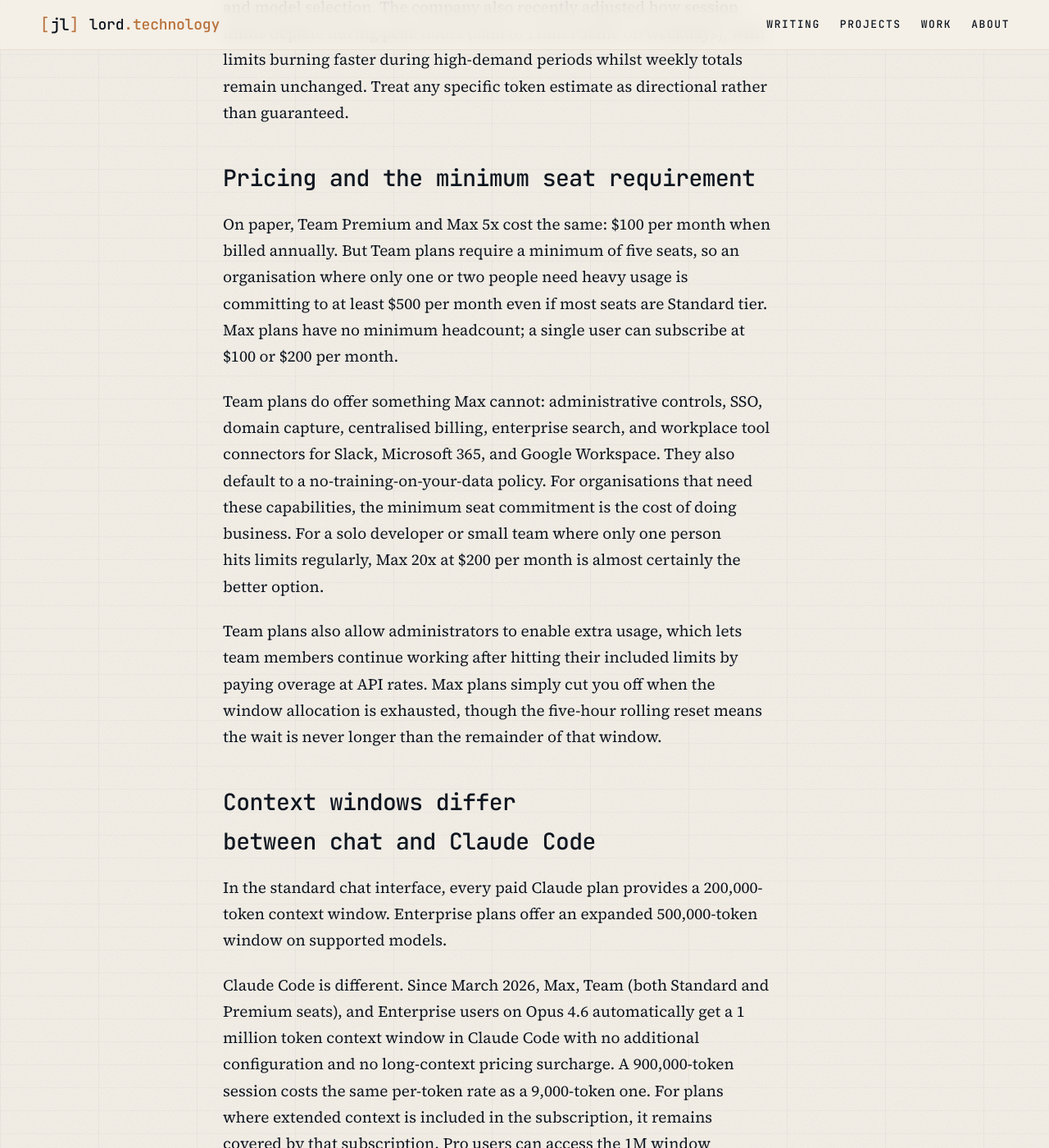
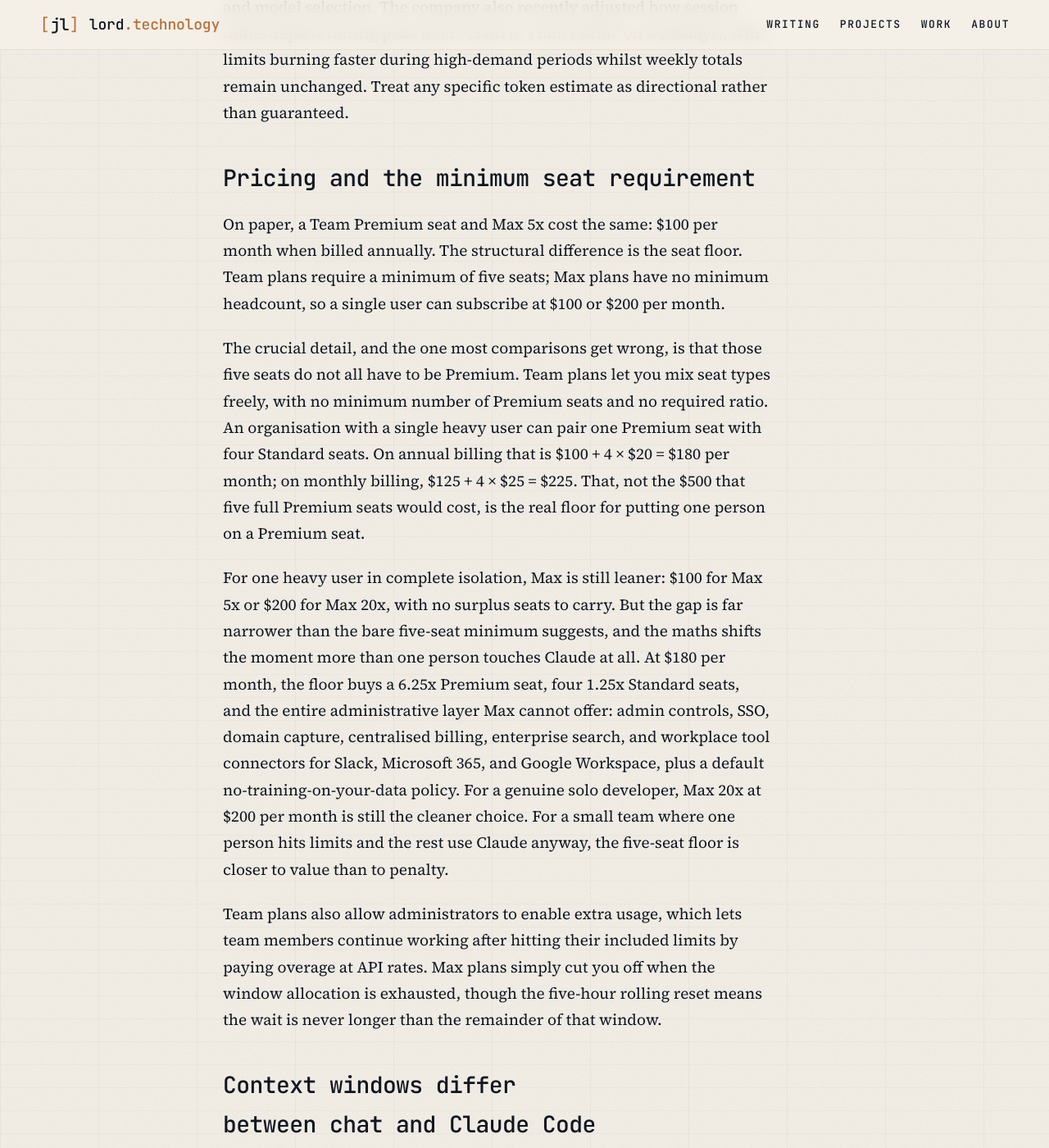
Before and after one commit to jamie-lord/Lord.technology, a Jekyll site: the page built from _posts/2026-03-28-claude-team-premium-vs-max-plans-usage-limits-pricing-and-which-to-choose.md, in a window 1280 px wide and 1400 px high, scrolled down 2738 px. Shown: the whole window at 82% size. Built offline with Jekyll 4.4.1, drawn with Linux system fonts in a browser that asks for light colours; some of the changed text lies outside the part shown.

Commit message:
Correct Team plan minimum-cost analysis to reflect mixable seat tiers

```diff
--- a/_posts/2026-03-28-claude-team-premium-vs-max-plans-usage-limits-pricing-and-which-to-choose.md
+++ b/_posts/2026-03-28-claude-team-premium-vs-max-plans-usage-limits-pricing-and-which-to-choose.md
@@ -44,9 +44,11 @@
 
 ## Pricing and the minimum seat requirement
 
-On paper, Team Premium and Max 5x cost the same: $100 per month when billed annually. But Team plans require a minimum of five seats, so an organisation where only one or two people need heavy usage is committing to at least $500 per month even if most seats are Standard tier. Max plans have no minimum headcount; a single user can subscribe at $100 or $200 per month.
+On paper, a Team Premium seat and Max 5x cost the same: $100 per month when billed annually. The structural difference is the seat floor. Team plans require a minimum of five seats; Max plans have no minimum headcount, so a single user can subscribe at $100 or $200 per month.
 
-Team plans do offer something Max cannot: administrative controls, SSO, domain capture, centralised billing, enterprise search, and workplace tool connectors for Slack, Microsoft 365, and Google Workspace. They also default to a no-training-on-your-data policy. For organisations that need these capabilities, the minimum seat commitment is the cost of doing business. For a solo developer or small team where only one person hits limits regularly, Max 20x at $200 per month is almost certainly the better option.
+The crucial detail, and the one most comparisons get wrong, is that those five seats do not all have to be Premium. Team plans let you mix seat types freely, with no minimum number of Premium seats and no required ratio. An organisation with a single heavy user can pair one Premium seat with four Standard seats. On annual billing that is $100 + 4 × $20 = $180 per month; on monthly billing, $125 + 4 × $25 = $225. That, not the $500 that five full Premium seats would cost, is the real floor for putting one person on a Premium seat.
+
+For one heavy user in complete isolation, Max is still leaner: $100 for Max 5x or $200 for Max 20x, with no surplus seats to carry. But the gap is far narrower than the bare five-seat minimum suggests, and the maths shifts the moment more than one person touches Claude at all. At $180 per month, the floor buys a 6.25x Premium seat, four 1.25x Standard seats, and the entire administrative layer Max cannot offer: admin controls, SSO, domain capture, centralised billing, enterprise search, and workplace tool connectors for Slack, Microsoft 365, and Google Workspace, plus a default no-training-on-your-data policy. For a genuine solo developer, Max 20x at $200 per month is still the cleaner choice. For a small team where one person hits limits and the rest use Claude anyway, the five-seat floor is closer to value than to penalty.
 
 Team plans also allow administrators to enable extra usage, which lets team members continue working after hitting their included limits by paying overage at API rates. Max plans simply cut you off when the window allocation is exhausted, though the five-hour rolling reset means the wait is never longer than the remainder of that window.
 
@@ -66,6 +68,6 @@
 
 Second, what does your usage pattern look like? If you work in concentrated bursts with gaps between sessions, Team Premium's 6.25x per-session allowance and the ability to purchase overage make it well suited. If you use Claude steadily throughout the day, the weekly caps on Team Premium may bind before the rolling five-hour resets on Max 20x would.
 
-Third, how many people need heavy usage? If one or two individuals are the bottleneck, Max 20x at $200 per month per person is simpler and cheaper than buying five Team seats to unlock Premium for one of them. If three or more team members regularly hit limits, Team Premium seats within a broader Team plan start to make financial sense, especially once the administrative features are factored in.
+Third, how many people need heavy usage? If one or two individuals are the bottleneck and nobody else needs Claude, Max at $100 to $200 per month per person is the simplest route, with no surplus seats to administer. But if those people sit within a team that would use Claude regardless, the five-seat Team floor is not the obstacle it appears: one Premium seat alongside four Standard seats starts at $180 per month on annual billing, undercutting Max 20x while bringing the administrative features with it. If three or more team members regularly hit limits, adding Premium seats within a broader Team plan makes financial sense outright.
 
 The opacity of Anthropic's usage limits is a deliberate product decision, not an oversight. It gives the company flexibility to adjust allocations without changing published commitments, as demonstrated by the recent peak-hour throttling. For buyers, this means the only reliable way to know whether a plan fits your workload is to try it, which is an unsatisfying answer but an honest one.
```
